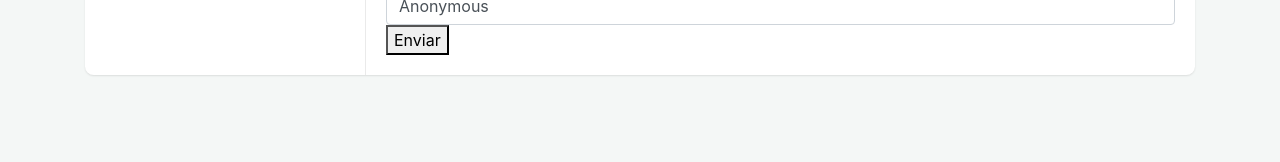
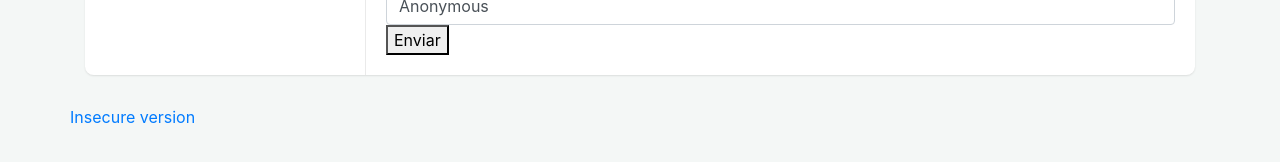
Before and after one commit to carloshmbtn/carloshmbtn.github.io, a Jekyll site: the page chat-v2/index.html, which Jekyll copies as it is, in a window 1280 px wide. Shown: the part 645-807 px from the top of the page. Built offline with Jekyll 4.4.1, drawn with Linux system fonts in a browser that asks for light colours; nearby versions of some CDN libraries.

Commit message:
insecure

```diff
--- a/chat-v2/index.html
+++ b/chat-v2/index.html
@@ -147,6 +147,7 @@
             </div>
         </div>
     </div>
+    <a href="http://api-carlos.lovestoblog.com/chat/index.php">Insecure version</a>
 </div>
 </div>
 
```
